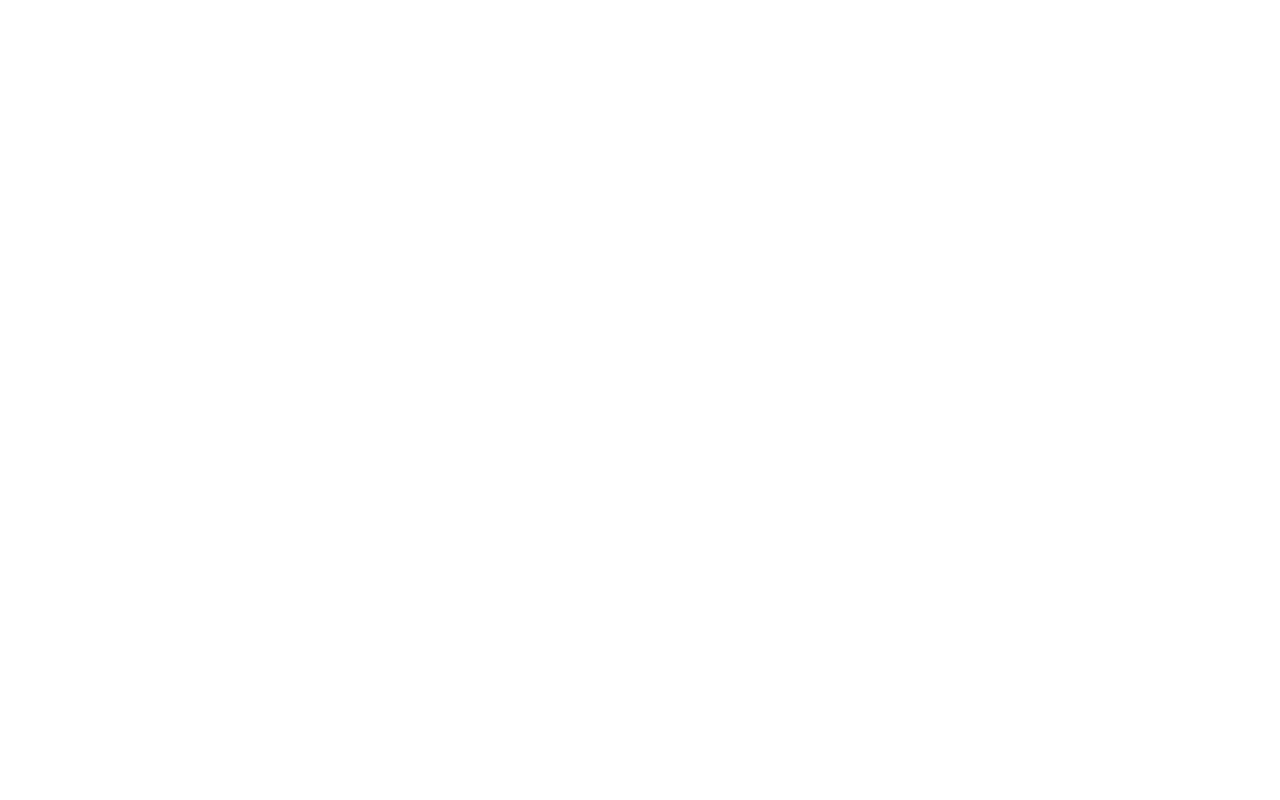
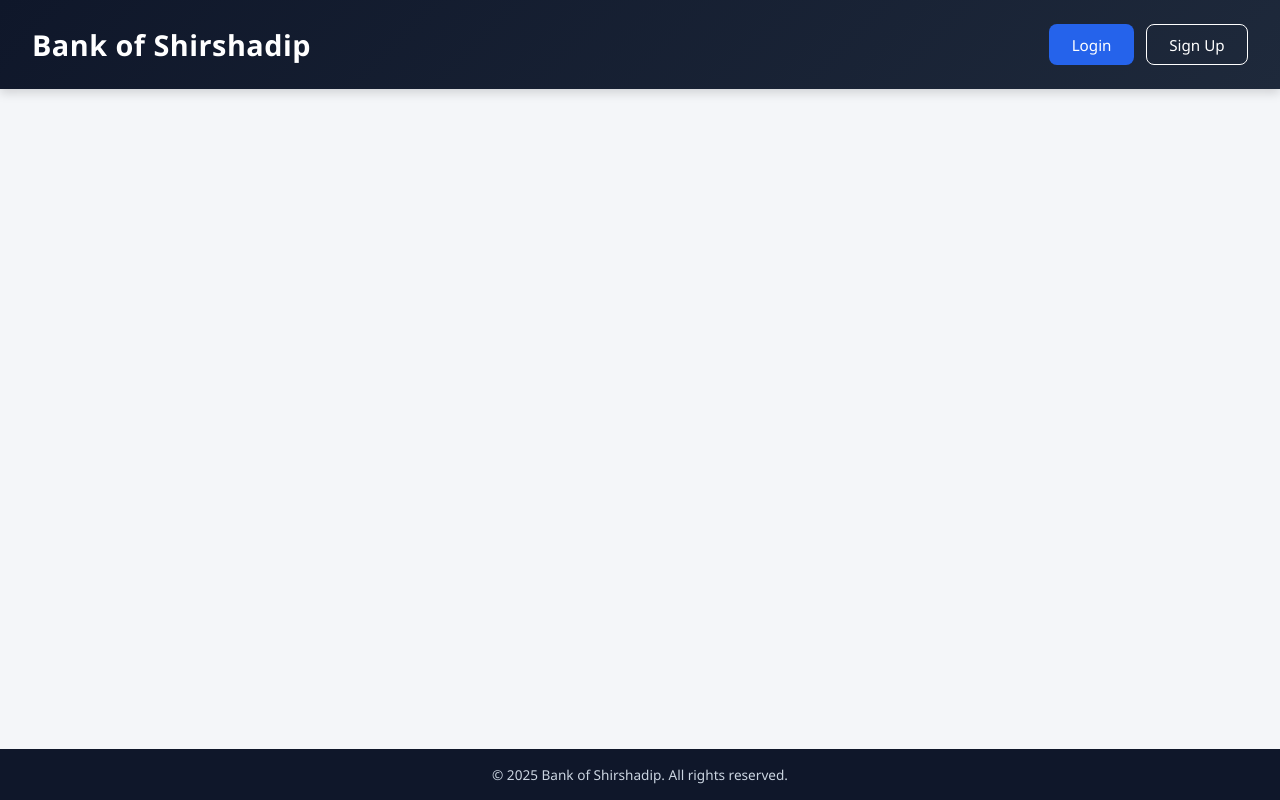
Before and after one commit to shirshadip/Banking-system, a plain HTML site: page index.html in a window 1280 px wide. Drawn offline with Linux system fonts and the light colour scheme.

Commit message:
banking frontend making

```diff
--- a/index.html
+++ b/index.html
@@ -1,12 +1,46 @@
 <!DOCTYPE html>
 <html lang="en">
 <head>
+    <!-- Meta -->
     <meta charset="UTF-8">
+    <meta http-equiv="X-UA-Compatible" content="IE=edge">
     <meta name="viewport" content="width=device-width, initial-scale=1.0">
+
+    <!-- Title & Icon -->
     <title>Bank of Shirshadip</title>
+    <link rel="icon" href="bank.png" type="image/png">
 
+    <!-- Styles -->
+    <link rel="stylesheet" href="style.css">
 </head>
 <body>
 
+    <div id="app">
+
+        <!-- ===== HEADER COMPONENT ===== -->
+        <header class="app-header">
+            <div class="header-left">
+                <h1 class="app-title">Bank of Shirshadip</h1>
+            </div>
+
+            <div class="header-right">
+                <button class="btn btn-primary" id="login-btn">Login</button>
+                <button class="btn btn-outline" id="signup-btn">Sign Up</button>
+            </div>
+        </header>
+
+        <!-- ===== MAIN COMPONENT ===== -->
+        <main class="app-main">
+            <!-- login / signup / dashboard will come here -->
+        </main>
+
+        <!-- ===== FOOTER COMPONENT ===== -->
+        <footer class="app-footer">
+            <p>&copy; 2025 Bank of Shirshadip. All rights reserved.</p>
+        </footer>
+
+    </div>
+
+    <script src="script.js"></script>
 </body>
 </html>
--- /dev/null
+++ b/style.css
@@ -0,0 +1,123 @@
+/* =========================
+   RESET & BASE
+========================= */
+* {
+    margin: 0;
+    padding: 0;
+    box-sizing: border-box;
+    font-family: "Segoe UI", Tahoma, Geneva, Verdana, sans-serif;
+}
+
+body {
+    background: #f4f6f9;
+    color: #1f2933;
+    min-height: 100vh;
+}
+
+/* =========================
+   APP LAYOUT
+========================= */
+#app {
+    display: flex;
+    flex-direction: column;
+    min-height: 100vh;
+}
+
+/* =========================
+   HEADER COMPONENT
+========================= */
+.app-header {
+    display: flex;
+    justify-content: space-between;
+    align-items: center;
+
+    padding: 1.5rem 2rem;
+    background: linear-gradient(135deg, #0f172a, #1e293b);
+    color: #ffffff;
+
+    box-shadow: 0 4px 10px rgba(0, 0, 0, 0.15);
+}
+
+.app-title {
+    font-size: 1.8rem;
+    font-weight: 600;
+    letter-spacing: 0.5px;
+}
+
+/* Right side buttons */
+.header-right {
+    display: flex;
+    gap: 12px;
+}
+
+/* =========================
+   BUTTON COMPONENT
+========================= */
+.btn {
+    padding: 0.6rem 1.4rem;
+    font-size: 0.95rem;
+    border-radius: 8px;
+    cursor: pointer;
+    border: none;
+    transition: all 0.25s ease;
+}
+
+/* Primary button */
+.btn-primary {
+    background: #2563eb;
+    color: #ffffff;
+}
+
+.btn-primary:hover {
+    background: #1d4ed8;
+    transform: translateY(-1px);
+}
+
+/* Outline button */
+.btn-outline {
+    background: transparent;
+    color: #ffffff;
+    border: 1px solid #ffffff;
+}
+
+.btn-outline:hover {
+    background: #ffffff;
+    color: #0f172a;
+    transform: translateY(-1px);
+}
+
+/* =========================
+   MAIN COMPONENT
+========================= */
+.app-main {
+    flex: 1;
+    padding: 2rem;
+}
+
+/* =========================
+   FOOTER COMPONENT
+========================= */
+.app-footer {
+    background: #0f172a;
+    color: #cbd5e1;
+    text-align: center;
+    padding: 1rem;
+    font-size: 0.85rem;
+}
+
+/* =========================
+   RESPONSIVE
+========================= */
+@media (max-width: 768px) {
+    .app-title {
+        font-size: 1.4rem;
+    }
+
+    .app-header {
+        padding: 1rem 1.5rem;
+    }
+
+    .app-main {
+        padding: 1.2rem;
+    }
+}
```
Also changed, not shown: bank.png (added).
